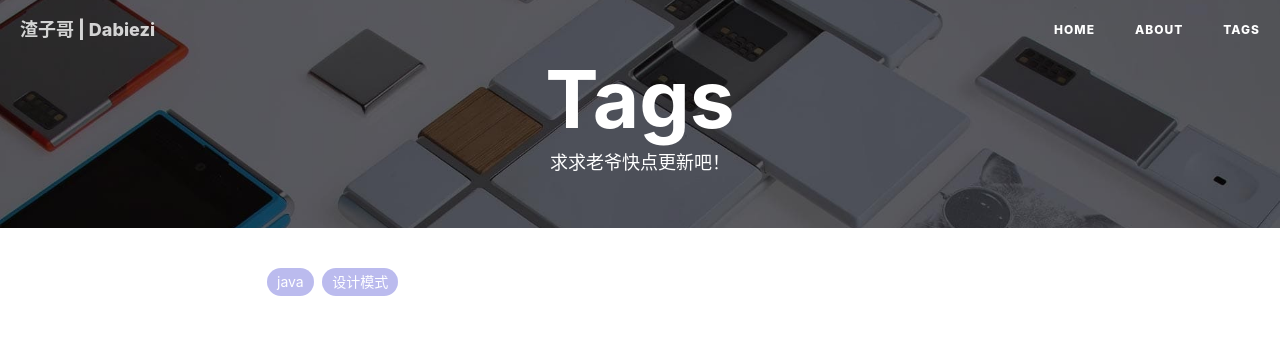
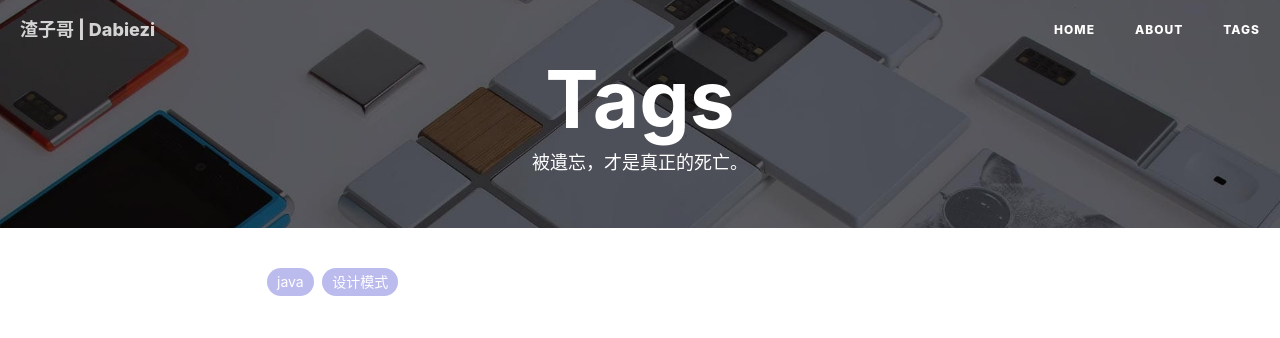
Before and after one commit to anxiouspig/anxiouspig.github.io, a Jekyll site: the page built from tags.html, in a window 1280 px wide. Shown: the top 338 px of the page. Built offline with Jekyll 4.4.1, drawn with Linux system fonts in a browser that asks for light colours; nearby versions of some CDN libraries; comment, search, counter and statistics services are not loaded.

Commit message:
Update tags.html

```diff
--- a/tags.html
+++ b/tags.html
@@ -1,7 +1,7 @@
 ---
 title: Tags
 layout: default
-description: 求求老爷快点更新吧！
+description: 被遺忘，才是真正的死亡。
 header-img: "img/tag-bg.jpg"
 ---
 
```
